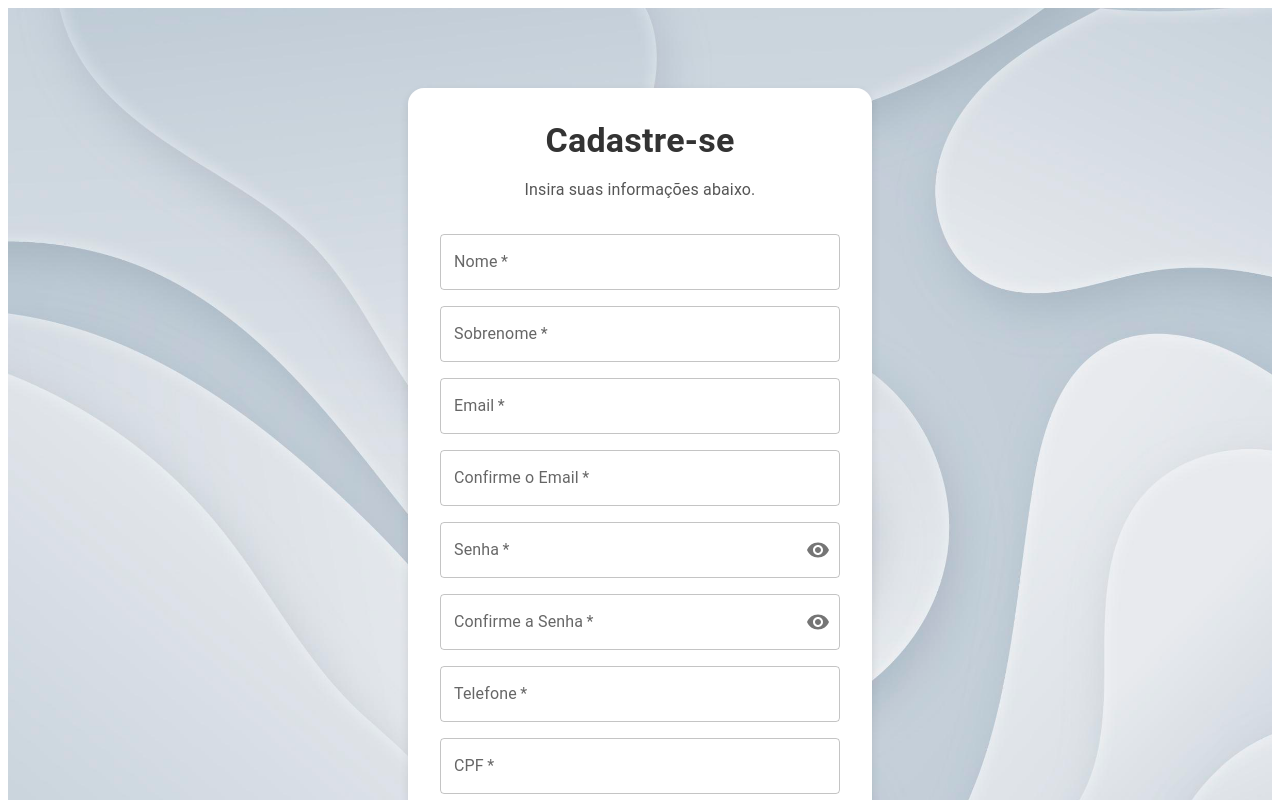
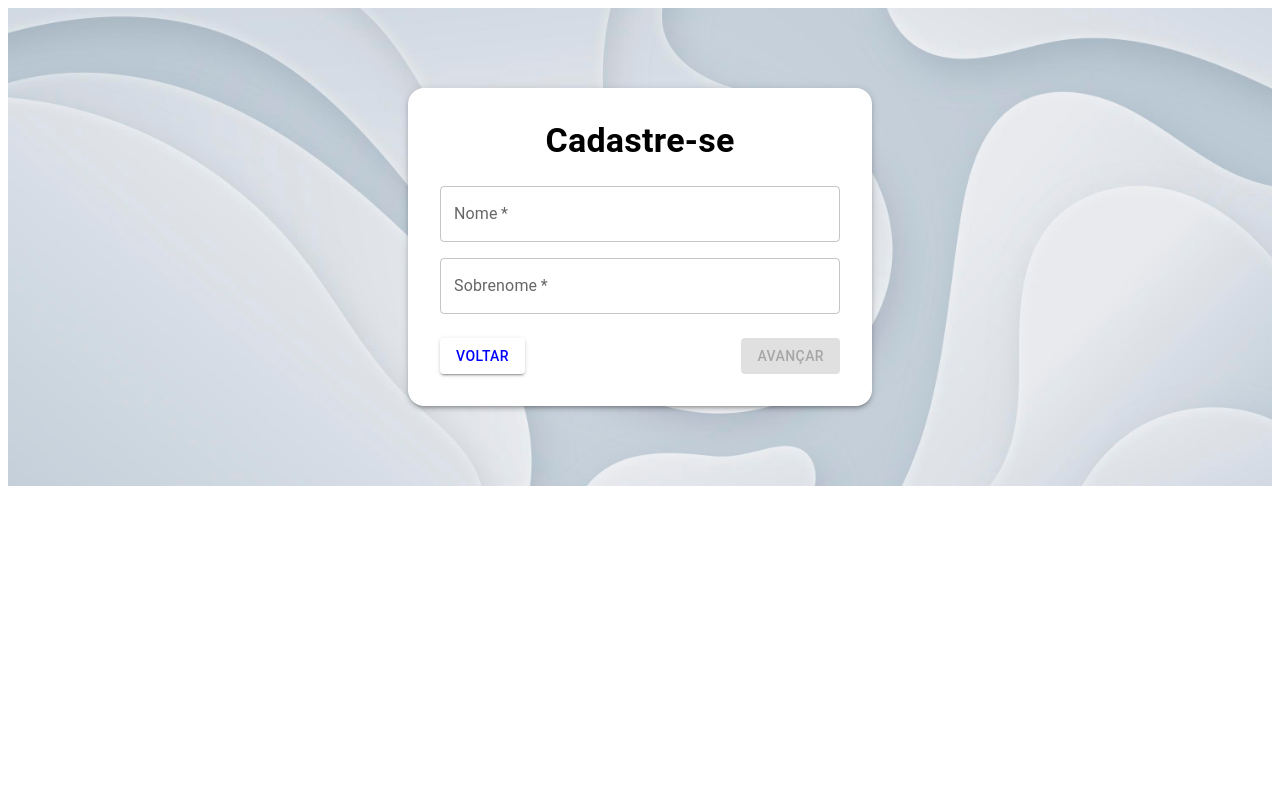
Before and after one commit to CarolRN1611/logcad-react, a React (Vite) app: page /cadastro in a window 1280 px wide. Shown: the top 800 px of the page. Built offline with nearby package versions, Linux system fonts and the light colour scheme.

Commit message:
Cadastro
Nome e Sobrenome
E-mail (Confirmação de E-mail)
Telefone  (Confirmação Telefone )
Data de Nascimento
Género
CPF
Senha (Confirmação de Senha)

```diff
--- a/package.json
+++ b/package.json
@@ -4,6 +4,7 @@
   "version": "0.0.0",
   "type": "module",
   "scripts": {
+    "start": "npm run dev",
     "dev": "vite",
     "build": "vite build",
     "lint": "eslint .",
@@ -18,7 +19,7 @@
     "react-dom": "^19.0.0",
     "react-input-mask": "^2.0.4",
     "react-router-dom": "^7.4.0",
-    "sweetalert2": "^11.17.2"
+    "sweetalert2": "^11.6.13"
   },
   "devDependencies": {
     "@eslint/js": "^9.21.0",
--- a/src/components/FormCadastro.jsx
+++ b/src/components/FormCadastro.jsx
@@ -1,292 +1,363 @@
-import * as React from 'react';
-import Box from '@mui/material/Box';
-import TextField from '@mui/material/TextField';
-import Typography from "@mui/material/Typography";
-import IconButton from '@mui/material/IconButton';
-import OutlinedInput from '@mui/material/OutlinedInput';
-import InputLabel from '@mui/material/InputLabel';
-import InputAdornment from '@mui/material/InputAdornment';
-import FormControl from '@mui/material/FormControl';
-import FormHelperText from '@mui/material/FormHelperText'; // Para usar com helperText
+import { useState, useEffect } from 'react';
+import { Box, Button, TextField, Typography, MenuItem, Select, InputLabel, FormControl, IconButton } from '@mui/material';
+import { useNavigate } from "react-router-dom";
+import Swal from "sweetalert2";
 import Visibility from '@mui/icons-material/Visibility';
 import VisibilityOff from '@mui/icons-material/VisibilityOff';
-import Button from '@mui/material/Button';
-import { useState } from 'react';
-import { useNavigate } from "react-router-dom";
-import Swal from "sweetalert2";
 
-
-function FormCadastro(){
-  const [showPassword, setShowPassword] = React.useState(false);
+function FormCadastro() {
+  const [etapasDoCadastro, setEtapasDoCadastro] = useState(1);
+  const [nome, setNome] = useState('');
+  const [sobrenome, setSobrenome] = useState('');
   const [email, setEmail] = useState('');
   const [emailConfirm, setEmailConfirm] = useState('');
   const [password, setPassword] = useState('');
   const [passwordConfirm, setPasswordConfirm] = useState('');
-  const [nome, setNome] = useState('');
-  const [sobrenome, setSobrenome] = useState('');
+  const [dataNascimento, setDataNascimento] = useState('');
+  const [genero, setGenero] = useState('');
+  const [cpf, setCpf] = useState('');
   const [telefone, setTelefone] = useState('');
-  const [cpf, setCpf] = useState('');
-  const [emailError, setEmailError] = useState(false);
-  const [emailConfirmError, setEmailConfirmError] = useState(false);
-  const [passwordError, setPasswordError] = useState(false);
-  const [passwordConfirmError, setPasswordConfirmError] = useState(false);
+  const [telefoneConfirm, setTelefoneConfirm] = useState('');
+
+  // Estados para mensagens de erro
+  const [emailErro, setEmailErro] = useState('');
+  const [telefoneErro, setTelefoneErro] = useState('');
+  const [cpfErro, setCpfErro] = useState('');
+  const [senhaErro, setSenhaErro] = useState('');
+  const [dataNascimentoErro, setDataNascimentoErro] = useState('');
+  const [isFormValid, setIsFormValid] = useState(false);  // Estado para controlar se o formulário é válido ou não
+
+  const [showPassword, setShowPassword] = useState(false); // Controle de visibilidade da senha
+  const [showPasswordConfirm, setShowPasswordConfirm] = useState(false); // Controle de visibilidade da confirmação de senha
+
   const navigate = useNavigate();
 
-  const handleClickShowPassword = () => setShowPassword((show) => !show);
-
-  const handleMouseDownPassword = (event) => {
-    event.preventDefault();
+  // Função para validar o telefone em tempo real (11 dígitos no formato (11) 11111-1111)
+  const validarTelefone = (value) => {
+    const telefoneRegex = /^\(\d{2}\) \d{5}-\d{4}$/;  // Expressão regular para o formato (XX) XXXXX-XXXX
+    if (!telefoneRegex.test(value)) {
+      setTelefoneErro('O telefone deve ter o formato (XX) XXXXX-XXXX');
+      setIsFormValid(false);
+    } else {
+      setTelefoneErro('');
+      setIsFormValid(true);
+    }
   };
 
-  const handleMouseUpPassword = (event) => {
-    event.preventDefault();
+  // Função para verificar se o telefone e a confirmação de telefone são iguais
+  const verificarTelefoneConfirmacao = () => {
+    if (telefone !== telefoneConfirm) {
+      setTelefoneErro('Os telefones não coincidem. Por favor, verifique.');
+      setIsFormValid(false);
+    } else {
+      setTelefoneErro('');
+      setIsFormValid(true);
+    }
   };
 
-  const handleSubmit = (event) => {
-    event.preventDefault();
+  // Função para validar a senha em tempo real
+  const validarSenha = () => {
+    if (password !== passwordConfirm) {
+      setSenhaErro('As senhas não coincidem. Por favor, verifique.');
+      setIsFormValid(false);
+    } else {
+      setSenhaErro('');
+      setIsFormValid(true);
+    }
+  };
 
-    if (!email || !emailConfirm || !password || !passwordConfirm || !nome || !sobrenome || !telefone || !cpf) {
-      if (!email) setEmailError(true);
-      if (!emailConfirm) setEmailConfirmError(true);
-      if (!password) setPasswordError(true);
-      if (!passwordConfirm) setPasswordConfirmError(true);
+  // Função para formatar o CPF no formato XXX.XXX.XXX-XX
+  const formatarCpf = (value) => {
+    // Remove qualquer caractere não numérico
+    const cpfLimpo = value.replace(/\D/g, '');
+
+    // Aplica a formatação: XXX.XXX.XXX-XX
+    if (cpfLimpo.length <= 11) {
+      const formattedCpf = cpfLimpo
+        .replace(/^(\d{3})(\d{3})(\d{3})(\d{2})$/, '$1.$2.$3-$4');
+      setCpf(formattedCpf);
+    }
+  };
+
+  // Função para verificar se o CPF tem exatamente 11 dígitos
+  const validarCpf = (value) => {
+    const cpfLimpo = value.replace(/\D/g, '');
+    if (cpfLimpo.length !== 11) {
+      setCpfErro('O CPF deve ter 11 dígitos.');
+      setIsFormValid(false);
+    } else {
+      setCpfErro('');
+      setIsFormValid(true);
+    }
+  };
+
+  // Função para validar a data de nascimento (minimo 18 anos)
+  const validarDataNascimento = (value) => {
+    const dataNascimentoFormatada = new Date(value);
+    const hoje = new Date();
+    const idade = hoje.getFullYear() - dataNascimentoFormatada.getFullYear();
+    const mes = hoje.getMonth() - dataNascimentoFormatada.getMonth();
+
+    if (idade < 18 || (idade === 18 && mes < 0)) {
+      setDataNascimentoErro('Você precisa ter pelo menos 18 anos para se cadastrar.');
+      setIsFormValid(false);
+    } else {
+      setDataNascimentoErro('');
+      setIsFormValid(true);
+    }
+  };
+
+  // Verificar se os campos obrigatórios da etapa estão preenchidos
+  const verificarCamposPreenchidos = () => {
+    if (etapasDoCadastro === 1) {
+      return nome && sobrenome;
+    }
+    if (etapasDoCadastro === 2) {
+      return email && emailConfirm;
+    }
+    if (etapasDoCadastro === 3) {
+      return telefone && telefoneConfirm;
+    }
+    if (etapasDoCadastro === 4) {
+      return dataNascimento && genero && cpf;
+    }
+    if (etapasDoCadastro === 5) {
+      return password && passwordConfirm;
+    }
+    return false;
+  };
+
+  const avancarEtapa = () => {
+    // Validação do e-mail
+    if (etapasDoCadastro === 2 && (email === '' || !email.includes('@') || email !== emailConfirm)) {
+      setEmailErro('Por favor, verifique os e-mails.');
       return;
     }
-    if (!email.includes('@')) {
-      setEmailError(true);
+
+    // Validação do telefone
+    if (etapasDoCadastro === 3) {
+      if (telefone === '' || !/^\(\d{2}\) \d{5}-\d{4}$/.test(telefone)) {
+        setTelefoneErro('O telefone deve ter o formato (XX) XXXXX-XXXX');
         return;
       }
-    if (email !== emailConfirm) {
-      setEmailConfirmError(true);
+
+      if (telefoneConfirm === '' || !/^\(\d{2}\) \d{5}-\d{4}$/.test(telefoneConfirm)) {
+        setTelefoneErro('O telefone de confirmação deve ter o formato (XX) XXXXX-XXXX');
         return;
       }
-    if (password.length < 8 || password !== passwordConfirm) {
-      setPasswordError(true);
-      setPasswordConfirmError(true);
+
+      // Verificar se telefone e confirmar telefone são iguais
+      if (telefone !== telefoneConfirm) {
+        setTelefoneErro('Os telefones não coincidem. Por favor, verifique.');
         return;
       }
-    Swal.fire({
-      title: "Você tem certeza?",
-      text: "Você deseja cadastrar ?",
-      icon: "question",
-      showCancelButton: true,
-      confirmButtonColor: "#3085d6",
-      cancelButtonColor: "#d33",
-      confirmButtonText: "Sim, cadastrar!"
-    }).then((result) => {
-      if (result.isConfirmed) {
-        Swal.fire({
-          title: "Cadastrado com sucesso!",
-          text: "O usuário foi cadastrado.",
-          icon: "success"
-        }).then(() => {
-          Login();
-        });
     }
-    });
+
+    // Validação de CPF
+    if (etapasDoCadastro === 4 && cpf.replace(/\D/g, '').length !== 11) {
+      setCpfErro('O CPF deve ter 11 dígitos.');
+      return;
+    }
+
+    // Validação de data de nascimento (mínimo 18 anos)
+    if (etapasDoCadastro === 4 && !dataNascimento) {
+      setDataNascimentoErro('A data de nascimento é obrigatória.');
+      return;
+    }
+
+    // Validação de senha
+    if (etapasDoCadastro === 5 && password !== passwordConfirm) {
+      setSenhaErro('As senhas não coincidem. Por favor, verifique.');
+      return;
+    }
+
+    // Limpa mensagens de erro
+    setEmailErro('');  // Limpa erro de e-mail
+    setTelefoneErro('');  // Limpa erro de telefone
+    setCpfErro('');  // Limpa erro de CPF
+    setSenhaErro('');  // Limpa erro de senha
+    setDataNascimentoErro('');  // Limpa erro de data de nascimento
+
+    if (etapasDoCadastro < 5) {
+      setEtapasDoCadastro(etapasDoCadastro + 1);
+    } else {
+      Swal.fire("Cadastrado com sucesso!", "Usuário registrado.", "success")
+        .then(() => navigate("/"));
+    }
   };
 
-  function Login() {
-    navigate(`/`);
+  const voltarEtapa = () => {
+    if (etapasDoCadastro > 1) {
+      setEtapasDoCadastro(etapasDoCadastro - 1);
+    } else {
+      navigate("/"); // 🔹 Redireciona para a página inicial se estiver na primeira etapa
     }
+  };
+
+  // Habilitar ou desabilitar o botão "Avançar" com base na verificação de campos preenchidos
+  useEffect(() => {
+    setIsFormValid(verificarCamposPreenchidos());
+  }, [etapasDoCadastro, nome, sobrenome, email, emailConfirm, telefone, telefoneConfirm, dataNascimento, genero, cpf, password, passwordConfirm]);
 
   return (
     <Box
       component="form"
-      sx={{
-        display: 'flex',
-        flexDirection: 'column',
-        alignItems: 'center',
-        justifyContent: 'center',
-        padding: 4,
-        width: '90%',
-        maxWidth: 400,
-        backgroundColor: '#fff',
-        borderRadius: 4,
-        boxShadow: '0px 4px 10px rgba(0, 0, 0, 0.1)',
-        margin: '10vh auto',
-      }}
+      sx={{ display: 'flex', flexDirection: 'column', alignItems: 'center', p: 4, width: '90%', maxWidth: 400, backgroundColor: '#fff', borderRadius: 4, boxShadow: 3, margin: '10vh auto' }}
       noValidate
       autoComplete="off"
-      onSubmit={handleSubmit}
     >
-      <Typography
-        variant="h4"
-        sx={{
-          fontWeight: 'bold', color: '#333', mb: 2
-        }}
-      >
-        Cadastre-se
-      </Typography>
+      <Typography variant="h4" sx={{ fontWeight: 'bold', mb: 2 }}>Cadastre-se</Typography>
 
-      <Typography
-        variant="body1"
-        sx={{
-          color: '#555', mb: 3
-        }}
-      >
-        Insira suas informações abaixo.
-      </Typography>
+      {etapasDoCadastro === 1 && (
+        <>
+          <TextField sx={{ m: 1, width: '100%' }} required label="Nome" value={nome} onChange={(e) => setNome(e.target.value)} />
+          <TextField sx={{ m: 1, width: '100%' }} required label="Sobrenome" value={sobrenome} onChange={(e) => setSobrenome(e.target.value)} />
+        </>
+      )}
 
-      <TextField
-        sx={{ m: 1, width: '100%' }}
-        required
-        label="Nome"
-        variant="outlined"
-        value={nome}
-        onChange={(e) => setNome(e.target.value)}
-        placeholder="Digite seu nome"
-      />
+      {etapasDoCadastro === 2 && (
+        <>
+          <TextField sx={{ m: 1, width: '100%' }} required label="Email" value={email} onChange={(e) => setEmail(e.target.value)} />
+          <TextField sx={{ m: 1, width: '100%' }} required label="Confirme o Email" value={emailConfirm} onChange={(e) => setEmailConfirm(e.target.value)} />
+          {emailErro && <Typography color="error" sx={{ mt: 1 }}>{emailErro}</Typography>}
+        </>
+      )}
 
-      <TextField
-        sx={{ m: 1, width: '100%' }}
-        required
-        label="Sobrenome"
-        variant="outlined"
-        value={sobrenome}
-        onChange={(e) => setSobrenome(e.target.value)}
-        placeholder="Digite seu sobrenome"
-      />
-
-      <TextField
-        sx={{ m: 1, width: '100%' }}
-        required
-        label="Email"
-        variant="outlined"
-        value={email}
-        onChange={(e) => {
-          setEmail(e.target.value);
-          setEmailError(false);
-        }}
-        error={emailError}
-        helperText={emailError ? 'Por favor, insira um email válido.' : ''}
-        placeholder="Digite seu email"
-      />
-
-      <TextField
-        sx={{ m: 1, width: '100%' }}
-        required
-        label="Confirme o Email"
-        variant="outlined"
-        value={emailConfirm}
-        onChange={(e) => {
-          setEmailConfirm(e.target.value);
-          setEmailConfirmError(false);
-        }}
-        error={emailConfirmError}
-        helperText={emailConfirmError ? 'Os emails não coincidem.' : ''}
-        placeholder="Confirme seu email"
-      />
-
-      <FormControl sx={{ m: 1, width: '100%' }} variant="outlined" required error={passwordError}>
-        <InputLabel htmlFor="outlined-adornment-password">Senha</InputLabel>
-        <OutlinedInput
-          id="outlined-adornment-password"
-          type={showPassword ? 'text' : 'password'}
-          value={password}
-          onChange={(e) => {
-            setPassword(e.target.value);
-            setPasswordError(false);
-          }}
-          placeholder="Digite sua senha"
-          endAdornment={
-            <InputAdornment position="end">
-              <IconButton
-                aria-label={showPassword ? 'hide the password' : 'display the password'}
-                onClick={handleClickShowPassword}
-                onMouseDown={handleMouseDownPassword}
-                onMouseUp={handleMouseUpPassword}
-                edge="end"
-              >
-                {showPassword ? <VisibilityOff /> : <Visibility />}
-              </IconButton>
-            </InputAdornment>
-          }
-          label="Senha"
-        />
-        {passwordError && (
-          <FormHelperText error> A senha deve ter pelo menos 8 caracteres. </FormHelperText>
-        )}
-      </FormControl>
-
-      <FormControl sx={{ m: 1, width: '100%' }} variant="outlined" required error={passwordConfirmError}>
-        <InputLabel htmlFor="outlined-adornment-password-confirm">Confirme a Senha</InputLabel>
-        <OutlinedInput
-          id="outlined-adornment-password-confirm"
-          type={showPassword ? 'text' : 'password'}
-          value={passwordConfirm}
-          onChange={(e) => {
-            setPasswordConfirm(e.target.value);
-            setPasswordConfirmError(false);
-          }}
-          placeholder="Confirme sua senha"
-          endAdornment={
-            <InputAdornment position="end">
-              <IconButton
-                aria-label={showPassword ? 'hide the password' : 'display the password'}
-                onClick={handleClickShowPassword}
-                onMouseDown={handleMouseDownPassword}
-                onMouseUp={handleMouseUpPassword}
-                edge="end"
-              >
-                {showPassword ? <VisibilityOff /> : <Visibility />}
-              </IconButton>
-            </InputAdornment>
-          }
-          label="Confirme a Senha"
-        />
-        {passwordConfirmError && (
-          <FormHelperText error> As senhas não coincidem. </FormHelperText>
-        )}
-      </FormControl>
-
+      {etapasDoCadastro === 3 && (
+        <>
           <TextField
             sx={{ m: 1, width: '100%' }}
             required
             label="Telefone"
-        variant="outlined"
             value={telefone}
-        onChange={(e) => setTelefone(e.target.value)}
-        placeholder="Digite seu telefone"
+            onChange={(e) => {
+              const value = e.target.value;
+              const formattedTelefone = value.replace(/\D/g, '').replace(/^(\d{2})(\d{5})(\d{4})$/, '($1) $2-$3');
+              if (formattedTelefone.replace(/\D/g, '').length <= 11) {
+                setTelefone(formattedTelefone);
+                validarTelefone(formattedTelefone);
+              }
+            }}
           />
+          <TextField
+            sx={{ m: 1, width: '100%' }}
+            required
+            label="Confirme o Telefone"
+            value={telefoneConfirm}
+            onChange={(e) => {
+              const value = e.target.value;
+              const formattedTelefoneConfirm = value.replace(/\D/g, '').replace(/^(\d{2})(\d{5})(\d{4})$/, '($1) $2-$3');
+              if (formattedTelefoneConfirm.replace(/\D/g, '').length <= 11) {
+                setTelefoneConfirm(formattedTelefoneConfirm);
+                verificarTelefoneConfirmacao();
+              }
+            }}
+          />
+          {telefoneErro && <Typography color="error" sx={{ mt: 1 }}>{telefoneErro}</Typography>}
+        </>
+      )}
 
+      {etapasDoCadastro === 4 && (
+        <>
+          <TextField
+            sx={{ m: 1, width: '100%' }}
+            required
+            label="Data de Nascimento"
+            value={dataNascimento}
+            onChange={(e) => {
+              const value = e.target.value;
+              setDataNascimento(value);
+              validarDataNascimento(value);
+            }}
+            type="date"
+            InputLabelProps={{ shrink: true }}
+          />
+          {dataNascimentoErro && <Typography color="error" sx={{ mt: 1 }}>{dataNascimentoErro}</Typography>}
+          <FormControl fullWidth sx={{ m: 1 }}>
+            <InputLabel>Gênero</InputLabel>
+            <Select
+              value={genero}
+              onChange={(e) => setGenero(e.target.value)}
+              label="Gênero"
+            >
+              <MenuItem value="masculino">Masculino</MenuItem>
+              <MenuItem value="feminino">Feminino</MenuItem>
+              <MenuItem value="outro">Outro</MenuItem>
+            </Select>
+          </FormControl>
           <TextField
             sx={{ m: 1, width: '100%' }}
             required
             label="CPF"
-        variant="outlined"
             value={cpf}
-        onChange={(e) => setCpf(e.target.value)}
-        placeholder="Digite seu CPF"
+            onChange={(e) => {
+              const value = e.target.value;
+              formatarCpf(value);
+              validarCpf(value);
+            }}
           />
+          {cpfErro && <Typography color="error" sx={{ mt: 1 }}>{cpfErro}</Typography>}
+        </>
+      )}
 
-      <Button type="submit" variant="contained" sx={{
-        mt: 3,
-        p: 1.5,
-        width: '100%',
-        backgroundColor: '#1976d2',
-        color: 'white',
-        fontWeight: 'bold',
-        '&:hover': { backgroundColor: '#1565c0' },
-      }}>
-        Cadastrar
+      {etapasDoCadastro === 5 && (
+        <>
+          <TextField
+            sx={{ m: 1, width: '100%' }}
+            required
+            label="Senha"
+            type={showPassword ? "text" : "password"}
+            value={password}
+            onChange={(e) => {
+              setPassword(e.target.value);
+              validarSenha();
+            }}
+          />
+          <IconButton
+            onClick={() => setShowPassword(!showPassword)}
+            sx={{ position: 'absolute', right: '10px', top: '72%' }}
+          >
+            {showPassword ? <VisibilityOff /> : <Visibility />}
+          </IconButton>
+          <TextField
+            sx={{ m: 1, width: '100%' }}
+            required
+            label="Confirme a Senha"
+            type={showPasswordConfirm ? "text" : "password"}
+            value={passwordConfirm}
+            onChange={(e) => {
+              setPasswordConfirm(e.target.value);
+              validarSenha();
+            }}
+          />
+          <IconButton
+            onClick={() => setShowPasswordConfirm(!showPasswordConfirm)}
+            sx={{ position: 'absolute', right: '10px', top: '85%' }}
+          >
+            {showPasswordConfirm ? <VisibilityOff /> : <Visibility />}
+          </IconButton>
+          {senhaErro && <Typography color="error" sx={{ mt: 1 }}>{senhaErro}</Typography>}
+        </>
+      )}
+
+      <Box sx={{ display: 'flex', justifyContent: 'space-between', width: '100%', mt: 2 }}>
+        <Button
+          variant="contained"
+          onClick={voltarEtapa}
+          sx={{ backgroundColor: 'white', color: 'blue', '&:hover': { backgroundColor: '#f5f5f5' } }}  // Cor branca para o botão
+        >
+          Voltar
         </Button>
-
         <Button
-        variant="text"
-        sx={{
-          mt: 2,
-          fontSize: '0.9rem',
-          fontWeight: 'bold',
-          color: '#1976d2',
-          '&:hover': { textDecoration: 'underline' },
-        }}
-        onClick={() => navigate('/')}
+          variant="contained"
+          color="primary"
+          onClick={avancarEtapa}
+          disabled={!isFormValid}  // Habilita o botão apenas se o formulário for válido
         >
-        Voltar para Login
+          {etapasDoCadastro === 5 ? 'Finalizar' : 'Avançar'}
         </Button>
       </Box>
-
+    </Box>
   );
 }
 
```
Also changed, not shown: 1 other file (tests, documents, lock files or other folders). Lines whose indentation alone changed are shown as unchanged.
